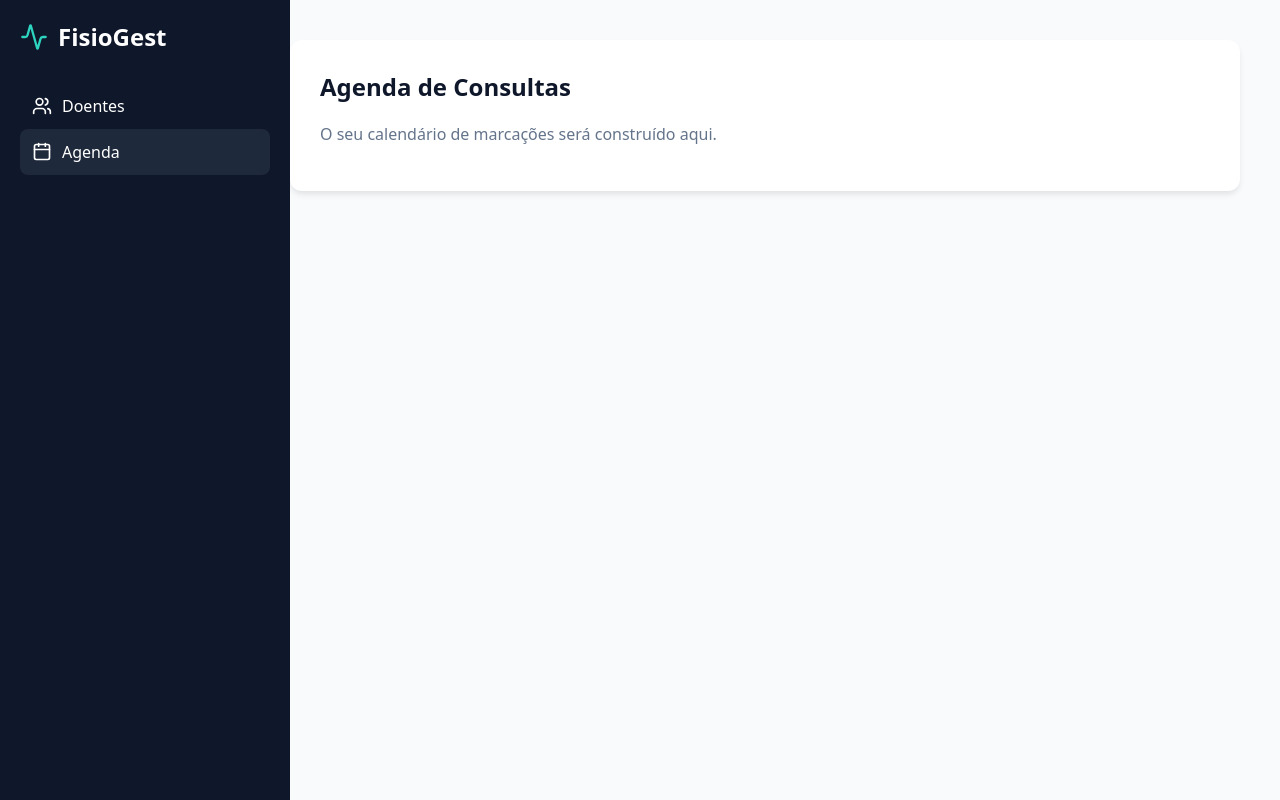
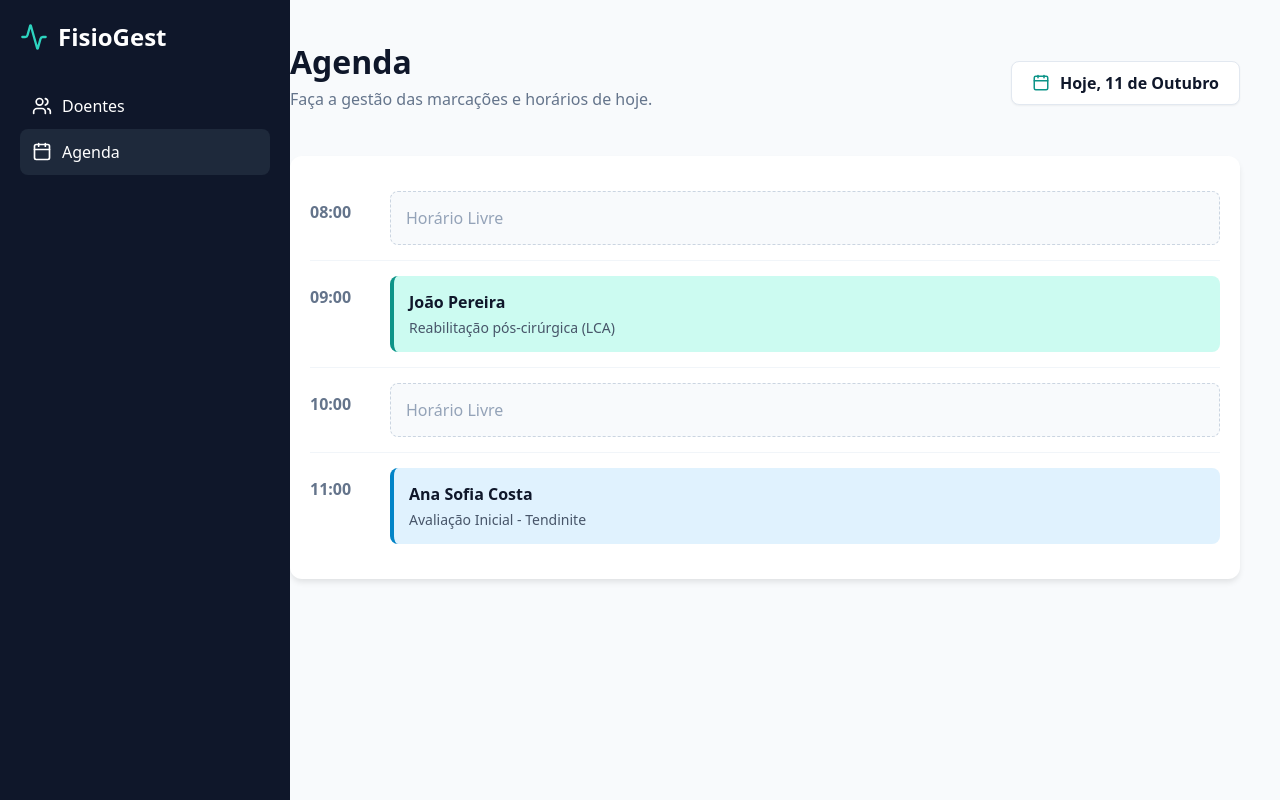
Before and after one commit to vitoriasmiranda/fisiogest, a React (Vite) app: page / in a window 1280 px wide. Both pictures are taken after a click on the item "Agenda". Built offline with nearby package versions, Linux system fonts and the light colour scheme.

Commit message:
Criação da interface da Agenda com horários

```diff
--- /dev/null
+++ b/src/pages/Agenda.css
@@ -0,0 +1,88 @@
+.agenda-container {
+  max-width: 1000px;
+}
+
+.agenda-header {
+  display: flex;
+  justify-content: space-between;
+  align-items: center;
+  margin-bottom: 30px;
+}
+
+.date-picker {
+  display: flex;
+  align-items: center;
+  gap: 10px;
+  background-color: white;
+  padding: 10px 20px;
+  border-radius: 8px;
+  border: 1px solid #e2e8f0;
+  font-weight: bold;
+  color: #0f172a;
+  box-shadow: 0 1px 2px rgba(0,0,0,0.05);
+}
+
+.agenda-grid {
+  background: white;
+  border-radius: 12px;
+  padding: 20px;
+  box-shadow: 0 4px 6px -1px rgba(0, 0, 0, 0.1);
+}
+
+.time-slot {
+  display: flex;
+  gap: 20px;
+  padding: 15px 0;
+  border-bottom: 1px solid #f1f5f9;
+}
+
+.time-slot:last-child {
+  border-bottom: none;
+}
+
+.time {
+  width: 60px;
+  color: #64748b;
+  font-weight: bold;
+  padding-top: 10px;
+}
+
+.appointment {
+  flex: 1;
+  padding: 15px;
+  border-radius: 8px;
+  min-height: 20px;
+}
+
+/* Estilos diferentes para cada tipo de bloco */
+.appointment.free {
+  background-color: #f8fafc;
+  border: 1px dashed #cbd5e1;
+  display: flex;
+  align-items: center;
+}
+
+.appointment.booked {
+  background-color: #ccfbf1;
+  border-left: 4px solid #0d9488;
+}
+
+.appointment.booked-evaluation {
+  background-color: #e0f2fe;
+  border-left: 4px solid #0284c7;
+}
+
+.appointment-info {
+  display: flex;
+  flex-direction: column;
+  gap: 5px;
+}
+
+.appointment-info strong {
+  color: #0f172a;
+}
+
+.appointment-info span {
+  color: #475569;
+  font-size: 14px;
+}
--- a/src/pages/Agenda.jsx
+++ b/src/pages/Agenda.jsx
@@ -1,8 +1,60 @@
+import { Calendar as CalendarIcon, Clock } from 'lucide-react'
+import './Agenda.css'
+
 function Agenda() {
   return (
-    <div style={{ backgroundColor: 'white', padding: '30px', borderRadius: '12px', boxShadow: '0 4px 6px -1px rgba(0, 0, 0, 0.1)' }}>
-      <h2 style={{ marginTop: 0, color: '#0f172a' }}>Agenda de Consultas</h2>
-      <p style={{ color: '#64748b' }}>O seu calendário de marcações será construído aqui.</p>
+    <div className="agenda-container">
+
+      {}
+      <div className="agenda-header">
+        <div>
+          <h1 style={{ margin: 0, color: '#0f172a' }}>Agenda</h1>
+          <p style={{ color: '#64748b', marginTop: '5px' }}>Faça a gestão das marcações e horários de hoje.</p>
+        </div>
+        <div className="date-picker">
+          <CalendarIcon size={18} color="#0d9488" />
+          <span>Hoje, 11 de Outubro</span>
+        </div>
+      </div>
+
+      {}
+      <div className="agenda-grid">
+
+        <div className="time-slot">
+          <div className="time">08:00</div>
+          <div className="appointment free">
+            <span style={{ color: '#94a3b8' }}>Horário Livre</span>
+          </div>
+        </div>
+
+        <div className="time-slot">
+          <div className="time">09:00</div>
+          <div className="appointment booked">
+            <div className="appointment-info">
+              <strong>João Pereira</strong>
+              <span>Reabilitação pós-cirúrgica (LCA)</span>
+            </div>
+          </div>
+        </div>
+
+        <div className="time-slot">
+          <div className="time">10:00</div>
+          <div className="appointment free">
+            <span style={{ color: '#94a3b8' }}>Horário Livre</span>
+          </div>
+        </div>
+
+        <div className="time-slot">
+          <div className="time">11:00</div>
+          <div className="appointment booked-evaluation">
+            <div className="appointment-info">
+              <strong>Ana Sofia Costa</strong>
+              <span>Avaliação Inicial - Tendinite</span>
+            </div>
+          </div>
+        </div>
+
+      </div>
     </div>
   )
 }
```
